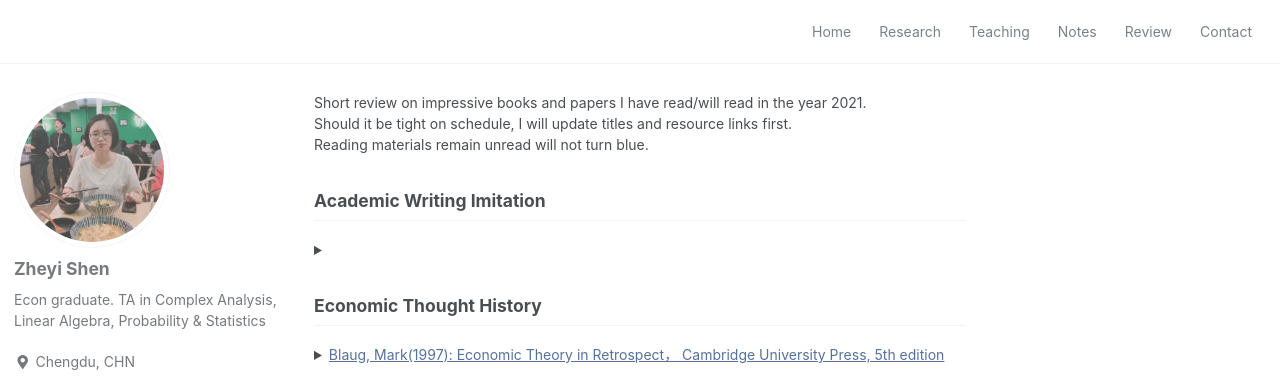
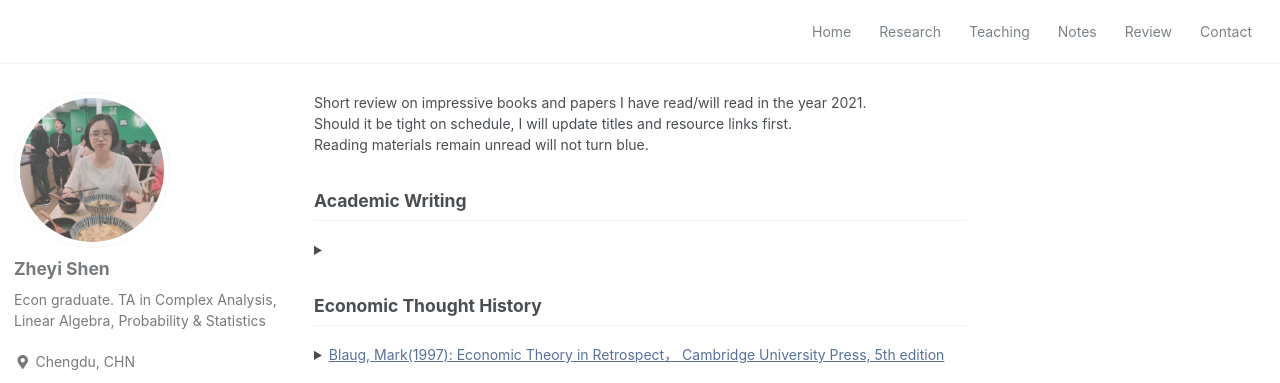
Before and after one commit to Zoey1102/Zoey1102.github.io, a Jekyll site: the page built from _pages/review.md, in a window 1280 px wide and 900 px high. Shown: the top 383 px of the window. Built offline with Jekyll 4.4.1, drawn with Linux system fonts in a browser that asks for light colours; nearby versions of some CDN libraries.

Commit message:
Update review.md

```diff
--- a/_pages/review.md
+++ b/_pages/review.md
@@ -7,7 +7,7 @@ permalink: /review/
 Should it be tight on schedule, I will update titles and resource links first.<br>
 Reading materials remain unread will not turn blue.</p>
 
-## Academic Writing Imitation
+## Academic Writing
 <p> <details>
 <summary><a href="" target="_blank"></a></summary>
 <p align="justify" style="font-size:90%"> </p>
```
